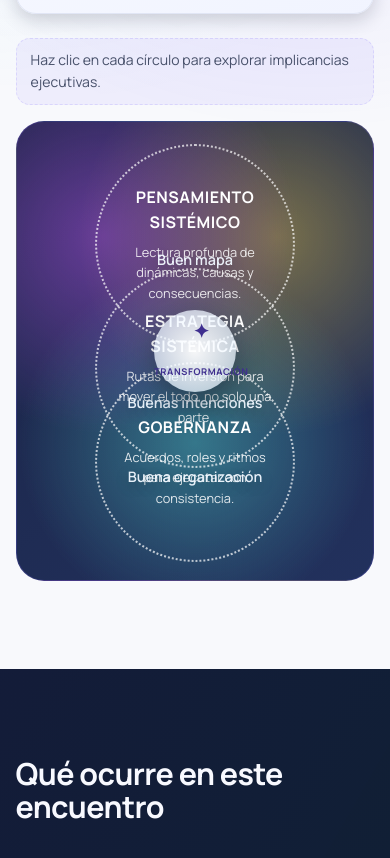
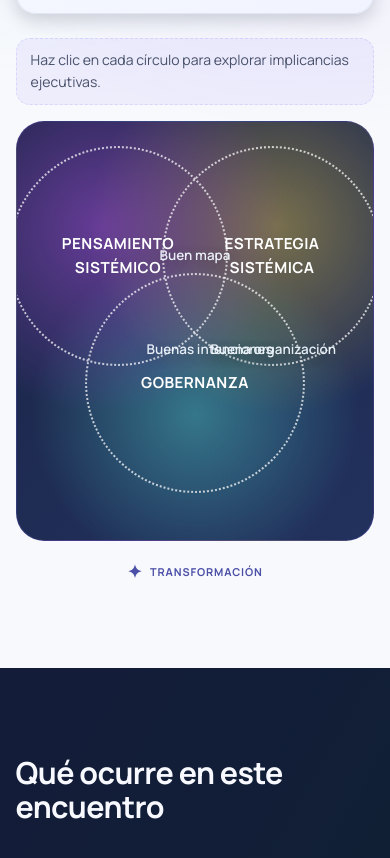
Before and after one commit to MaigomAS/SystemThinking-Website, a React (Vite) app: page / in a window 390 px wide. Shown: the part 2160-3018 px from the top of the page. Built offline with nearby package versions, Linux system fonts and the light colour scheme.

Commit message:
Refine method venn geometry and move transformation to footer legend

```diff
--- a/src/App.jsx
+++ b/src/App.jsx
@@ -478,10 +478,10 @@ function App() {
               <span className="method-map__intersection method-map__intersection--organization">
                 {t.interactive.intersections.organization}
               </span>
-              <div className="method-map__center" aria-hidden="true">
-                <span>✦</span>
-                <small>{t.interactive.centerLabel}</small>
-              </div>
+            </div>
+            <div className="method-map__legend" aria-hidden="true">
+              <span>✦</span>
+              <small>{t.interactive.centerLabel}</small>
             </div>
           </div>
         </div>
--- a/src/styles/global.css
+++ b/src/styles/global.css
@@ -782,7 +782,7 @@ img {
 
 .method-map__canvas {
   position: relative;
-  min-height: 420px;
+  min-height: 520px;
   border-radius: var(--radius-xl);
   padding: 20px;
   border: 1px solid rgba(124, 106, 255, 0.2);
@@ -791,114 +791,105 @@ img {
     radial-gradient(circle at 50% 70%, rgba(84, 222, 214, 0.42), transparent 48%),
     linear-gradient(145deg, #1a2446, #22315d);
   overflow: hidden;
+  --circle-size: min(320px, 50vw);
 }
 
 .method-circle {
   position: absolute;
-  width: min(240px, 42vw);
+  width: var(--circle-size);
   aspect-ratio: 1;
   border-radius: 50%;
-  border: 2px dotted rgba(255, 255, 255, 0.7);
+  border: 2px dotted rgba(255, 255, 255, 0.72);
   background: transparent;
   color: var(--color-white);
   display: grid;
   align-content: center;
   justify-items: center;
-  gap: 6px;
+  gap: 8px;
   text-align: center;
-  padding: 24px;
+  padding: 34px;
   transition: transform var(--transition-base), box-shadow var(--transition-base);
 }
 
 .method-circle h4 {
   margin: 0;
-  font-size: clamp(1rem, 1.7vw, 1.2rem);
+  font-size: clamp(1rem, 1.5vw, 1.2rem);
   text-transform: uppercase;
   letter-spacing: 0.03em;
 }
 
 .method-circle p {
   margin: 0;
-  font-size: 0.8rem;
+  font-size: 0.82rem;
   color: rgba(255, 255, 255, 0.86);
+  max-width: 220px;
 }
 
 .method-circle:hover,
 .method-circle:focus-visible {
-  transform: scale(1.03);
+  transform: scale(1.02);
   box-shadow: 0 0 0 4px rgba(122, 231, 255, 0.25);
   outline: none;
 }
 
 .method-circle--1 {
-  top: 14px;
-  left: 8px;
+  left: calc(50% - var(--circle-size) * 0.9);
+  top: 30px;
 }
 
 .method-circle--2 {
-  top: 14px;
-  right: 8px;
+  left: calc(50% - var(--circle-size) * 0.1);
+  top: 30px;
 }
 
 .method-circle--3 {
-  bottom: 12px;
-  left: 50%;
-  transform: translateX(-50%);
-}
-
-.method-circle--3:hover,
-.method-circle--3:focus-visible {
-  transform: translateX(-50%) scale(1.03);
+  left: calc(50% - var(--circle-size) * 0.5);
+  top: calc(30px + var(--circle-size) * 0.56);
 }
 
 .method-map__intersection {
   position: absolute;
   color: rgba(240, 248, 255, 0.95);
-  font-size: 0.9rem;
+  font-size: 0.92rem;
   font-weight: 600;
   text-shadow: 0 4px 14px rgba(0, 0, 0, 0.25);
 }
 
 .method-map__intersection--map {
-  top: 126px;
+  top: calc(30px + var(--circle-size) * 0.46);
   left: 50%;
   transform: translateX(-50%);
 }
 
 .method-map__intersection--intentions {
-  left: 168px;
-  bottom: 148px;
+  left: calc(50% - var(--circle-size) * 0.29);
+  top: calc(30px + var(--circle-size) * 0.86);
 }
 
 .method-map__intersection--organization {
-  right: 146px;
-  bottom: 148px;
-}
-
-.method-map__center {
-  position: absolute;
-  inset: 50% auto auto 50%;
-  transform: translate(-50%, -50%);
-  width: 82px;
-  height: 82px;
-  border-radius: 50%;
-  background: radial-gradient(circle, rgba(255, 255, 255, 0.95), rgba(226, 240, 255, 0.65));
-  color: #3f2f8f;
-  display: grid;
-  place-items: center;
+  left: calc(50% + var(--circle-size) * 0.16);
+  top: calc(30px + var(--circle-size) * 0.86);
+}
+
+.method-map__legend {
+  display: inline-flex;
+  align-items: center;
+  justify-content: center;
+  gap: 8px;
+  margin: 6px auto 0;
+  color: #4b4fa7;
   font-weight: 700;
-  box-shadow: 0 12px 28px rgba(13, 18, 33, 0.42);
-}
-
-.method-map__center span {
-  font-size: 1.2rem;
+}
+
+.method-map__legend span {
+  font-size: 1.1rem;
   line-height: 1;
 }
 
-.method-map__center small {
-  font-size: 0.58rem;
+.method-map__legend small {
+  font-size: 0.68rem;
   text-transform: uppercase;
-  letter-spacing: 0.07em;
+  letter-spacing: 0.08em;
 }
 
 .lever-card {
@@ -3918,73 +3909,66 @@ img {
 
 @media (max-width: 960px) {
   .method-map__canvas {
-    min-height: 380px;
-  }
-
-  .method-circle {
-    width: min(210px, 48vw);
-  }
-
-  .method-map__intersection--intentions {
-    left: 112px;
-    bottom: 130px;
-  }
-
-  .method-map__intersection--organization {
-    right: 104px;
-    bottom: 130px;
+    min-height: 470px;
+    --circle-size: min(280px, 52vw);
+  }
+
+  .method-circle p {
+    max-width: 190px;
+  }
+
+  .method-map__intersection {
+    font-size: 0.84rem;
   }
 }
 
 @media (max-width: 680px) {
   .method-map__canvas {
-    min-height: 460px;
-    padding: 18px 10px;
+    min-height: 420px;
+    padding: 14px;
+    --circle-size: min(220px, 58vw);
   }
 
   .method-circle {
-    width: 200px;
-    padding: 18px;
+    padding: 20px;
+  }
+
+  .method-circle h4 {
+    font-size: 0.95rem;
+  }
+
+  .method-circle p {
+    display: none;
+  }
+
+  .method-circle--1,
+  .method-circle--2 {
+    top: 24px;
   }
 
   .method-circle--1 {
-    top: 22px;
-    left: 50%;
-    transform: translateX(-50%);
+    left: calc(50% - var(--circle-size) * 0.85);
   }
 
   .method-circle--2 {
-    top: 146px;
-    left: 50%;
-    right: auto;
-    transform: translateX(-50%);
+    left: calc(50% - var(--circle-size) * 0.15);
   }
 
   .method-circle--3 {
-    bottom: 18px;
-  }
-
-  .method-circle--1:hover,
-  .method-circle--1:focus-visible,
-  .method-circle--2:hover,
-  .method-circle--2:focus-visible {
-    transform: translateX(-50%) scale(1.02);
+    top: calc(24px + var(--circle-size) * 0.58);
   }
 
   .method-map__intersection--map {
-    top: 126px;
+    top: calc(24px + var(--circle-size) * 0.45);
   }
 
   .method-map__intersection--intentions {
-    left: 50%;
-    transform: translateX(-50%);
-    bottom: 166px;
+    left: calc(50% - var(--circle-size) * 0.22);
+    top: calc(24px + var(--circle-size) * 0.88);
   }
 
   .method-map__intersection--organization {
-    left: 50%;
-    right: auto;
-    transform: translateX(-50%);
-    bottom: 92px;
-  }
-}
+    left: calc(50% + var(--circle-size) * 0.07);
+    top: calc(24px + var(--circle-size) * 0.88);
+  }
+}
```
